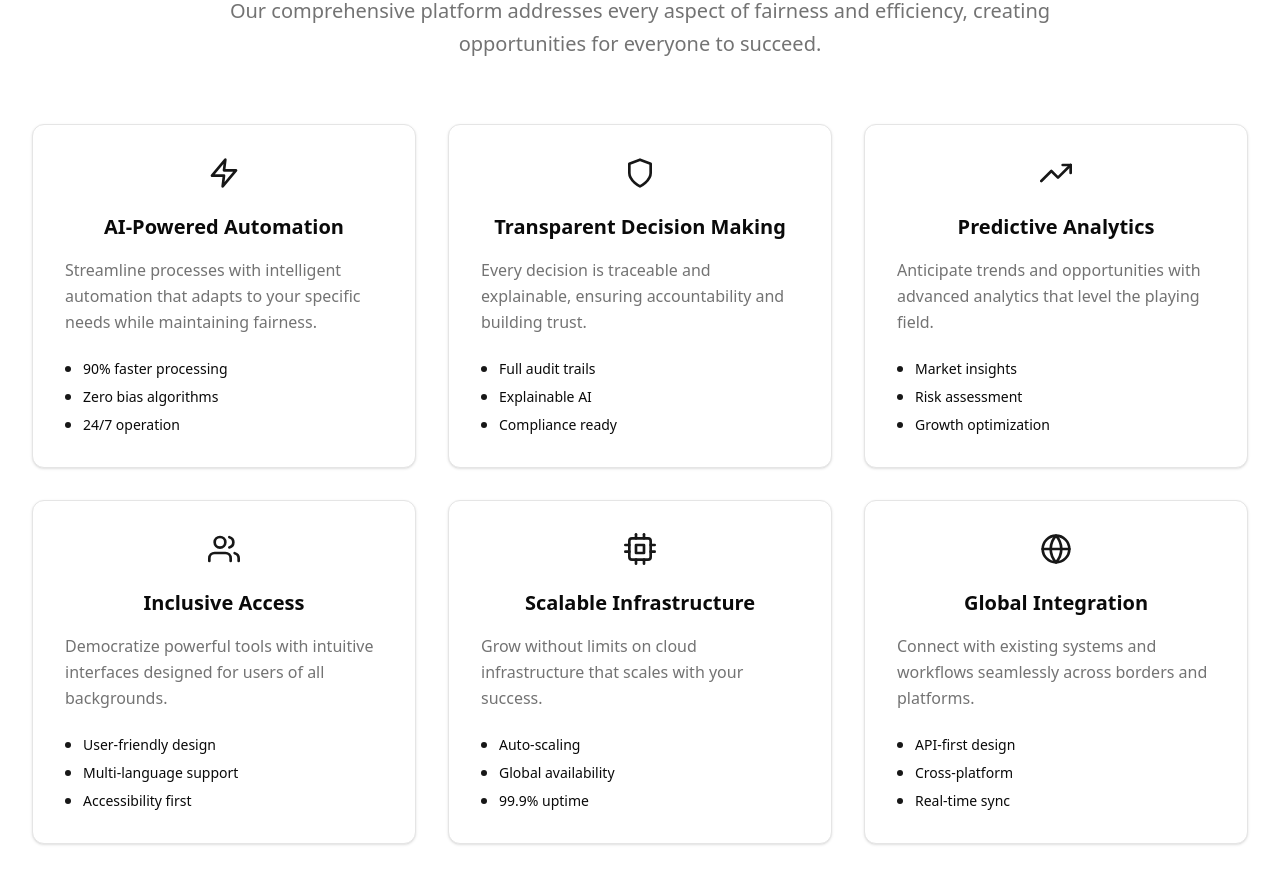
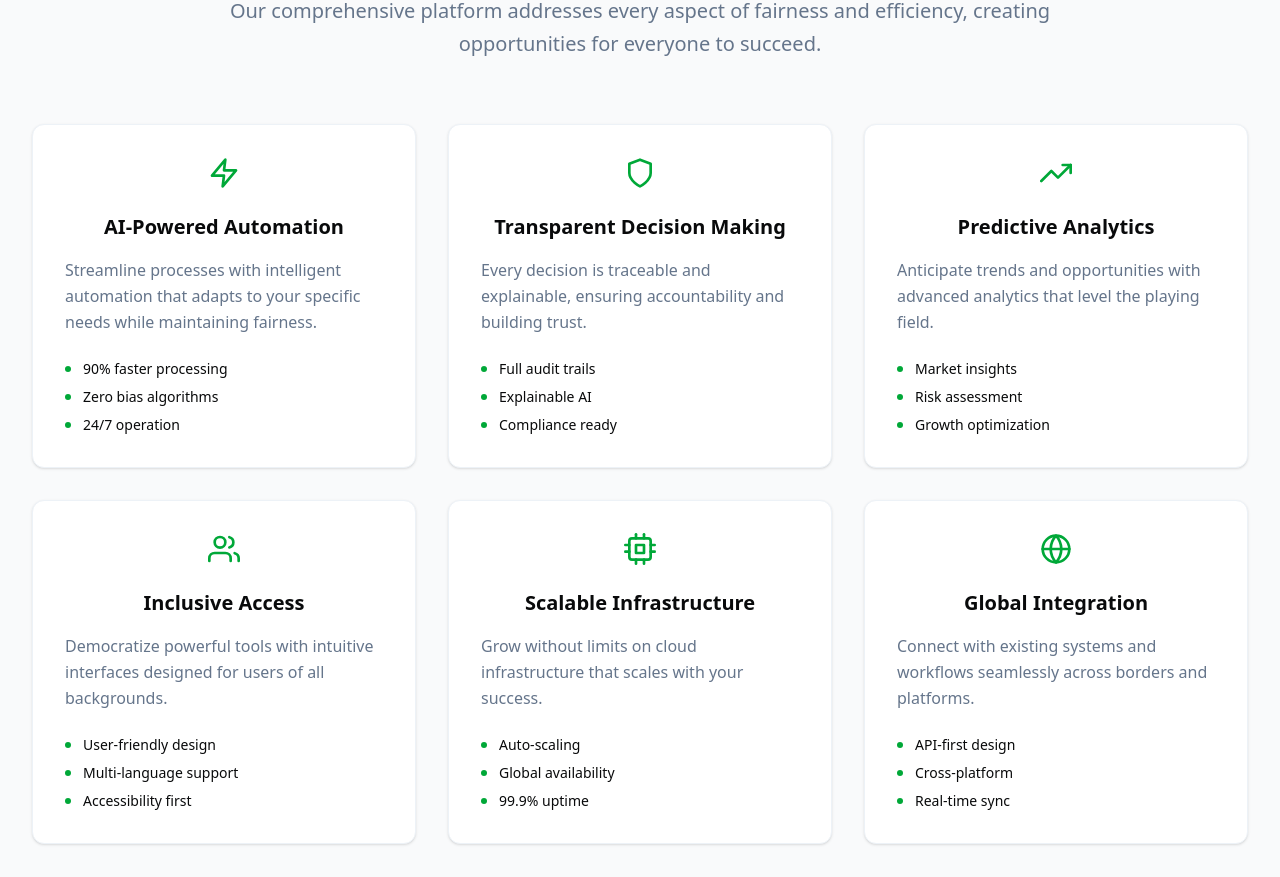
Before and after one commit to Fairleap-AI/fairleap-fe, a Next.js app: page / in a window 1280 px wide. Shown: the part 1920-2797 px from the top of the page. Built offline with nearby package versions, Linux system fonts and the light colour scheme.

Commit message:
Add robots and sitemap generation; update manifest and layout metadata

```diff
--- a/src/app/globals.css
+++ b/src/app/globals.css
@@ -2,48 +2,46 @@
 @tailwind components;
 @tailwind utilities;
 
-
-
 @layer base {
   :root {
+    /* FairLeap Light Theme */
+    --background: 210 20% 98%; /* Off White #F8FAFC */
 
-    --background: 0 0% 100%;
+    --foreground: 210 9% 4%; /* Rich Black #0A0A0B */
 
-    --foreground: 0 0% 3.9%;
+    --card: 0 0% 100%; /* Pure White #FFFFFF */
 
-    --card: 0 0% 100%;
+    --card-foreground: 210 9% 4%; /* Rich Black #0A0A0B */
 
-    --card-foreground: 0 0% 3.9%;
+    --popover: 0 0% 100%; /* Pure White #FFFFFF */
 
-    --popover: 0 0% 100%;
+    --popover-foreground: 210 9% 4%; /* Rich Black #0A0A0B */
 
-    --popover-foreground: 0 0% 3.9%;
+    --primary: 140 100% 33%; /* Primary Green #00AA13 */
 
-    --primary: 0 0% 9%;
+    --primary-foreground: 0 0% 100%; /* Pure White */
 
-    --primary-foreground: 0 0% 98%;
+    --secondary: 207 61% 53%; /* Trust Blue #1E88E5 */
 
-    --secondary: 0 0% 96.1%;
+    --secondary-foreground: 0 0% 100%; /* Pure White */
 
-    --secondary-foreground: 0 0% 9%;
+    --muted: 210 40% 95%; /* Light Gray #E2E8F0 */
 
-    --muted: 0 0% 96.1%;
+    --muted-foreground: 215 16% 47%; /* Medium Gray #718096 */
 
-    --muted-foreground: 0 0% 45.1%;
+    --accent: 140 100% 33%; /* Primary Green #00AA13 */
 
-    --accent: 0 0% 96.1%;
+    --accent-foreground: 0 0% 100%; /* Pure White */
 
-    --accent-foreground: 0 0% 9%;
-
-    --destructive: 0 84.2% 60.2%;
+    --destructive: 0 84% 60%; /* Error #EF4444 */
 
     --destructive-foreground: 0 0% 98%;
 
-    --border: 0 0% 89.8%;
+    --border: 210 40% 95%; /* Light Gray #E2E8F0 */
 
-    --input: 0 0% 89.8%;
+    --input: 210 40% 95%; /* Light Gray #E2E8F0 */
 
-    --ring: 0 0% 3.9%;
+    --ring: 140 100% 33%; /* Primary Green #00AA13 */
 
     --chart-1: 12 76% 61%;
 
@@ -55,8 +53,7 @@
 
     --chart-5: 27 87% 67%;
 
-    --radius: 0.5rem
-  ;
+    --radius: 0.5rem;
 
     --sidebar-background: 0 0% 98%;
 
@@ -72,46 +69,47 @@
 
     --sidebar-border: 220 13% 91%;
 
-    --sidebar-ring: 217.2 91.2% 59.8%}
+    --sidebar-ring: 217.2 91.2% 59.8%;
+  }
   .dark {
+    /* FairLeap Dark Theme */
+    --background: 210 9% 4%; /* Rich Black #0A0A0B */
 
-    --background: 0 0% 3.9%;
+    --foreground: 210 20% 98%; /* Off White #F8FAFC */
 
-    --foreground: 0 0% 98%;
+    --card: 210 11% 15%; /* Charcoal #2C3E50 */
 
-    --card: 0 0% 3.9%;
+    --card-foreground: 210 20% 98%; /* Off White #F8FAFC */
 
-    --card-foreground: 0 0% 98%;
+    --popover: 210 11% 15%; /* Charcoal #2C3E50 */
 
-    --popover: 0 0% 3.9%;
+    --popover-foreground: 210 20% 98%; /* Off White #F8FAFC */
 
-    --popover-foreground: 0 0% 98%;
+    --primary: 140 100% 43%; /* Primary Light #33BB44 */
 
-    --primary: 0 0% 98%;
+    --primary-foreground: 210 9% 4%; /* Rich Black #0A0A0B */
 
-    --primary-foreground: 0 0% 9%;
+    --secondary: 207 61% 53%; /* Trust Blue #1E88E5 */
 
-    --secondary: 0 0% 14.9%;
+    --secondary-foreground: 0 0% 100%; /* Pure White */
 
-    --secondary-foreground: 0 0% 98%;
+    --muted: 210 11% 15%; /* Charcoal #2C3E50 */
 
-    --muted: 0 0% 14.9%;
+    --muted-foreground: 215 16% 47%; /* Medium Gray #718096 */
 
-    --muted-foreground: 0 0% 63.9%;
+    --accent: 140 100% 43%; /* Primary Light #33BB44 */
 
-    --accent: 0 0% 14.9%;
+    --accent-foreground: 210 9% 4%; /* Rich Black #0A0A0B */
 
-    --accent-foreground: 0 0% 98%;
-
-    --destructive: 0 62.8% 30.6%;
+    --destructive: 0 84% 60%; /* Error #EF4444 */
 
     --destructive-foreground: 0 0% 98%;
 
-    --border: 0 0% 14.9%;
+    --border: 210 11% 15%; /* Charcoal #2C3E50 */
 
-    --input: 0 0% 14.9%;
+    --input: 210 11% 15%; /* Charcoal #2C3E50 */
 
-    --ring: 0 0% 83.1%;
+    --ring: 140 100% 43%; /* Primary Light #33BB44 */
 
     --chart-1: 220 70% 50%;
 
@@ -121,8 +119,7 @@
 
     --chart-4: 280 65% 60%;
 
-    --chart-5: 340 75% 55%
-  ;
+    --chart-5: 340 75% 55%;
 
     --sidebar-background: 240 5.9% 10%;
 
@@ -138,10 +135,9 @@
 
     --sidebar-border: 240 3.7% 15.9%;
 
-    --sidebar-ring: 217.2 91.2% 59.8%}
+    --sidebar-ring: 217.2 91.2% 59.8%;
+  }
 }
-
-
 
 @layer base {
   * {
--- a/src/app/layout.tsx
+++ b/src/app/layout.tsx
@@ -13,10 +13,91 @@ const geistMono = Geist_Mono({
 });
 
 export const metadata: Metadata = {
-  title:
-    "FairLeapAI - Empowering Gojek Drivers with Smarter Earnings & Real-Time Support",
+  title: {
+    default:
+      "FairLeapAI - Empowering Gojek Drivers with Smarter Earnings & Real-Time Support",
+    template: "%s | FairLeapAI",
+  },
   description:
     "Empowers Gojek drivers with AI-driven earnings forecasts, welfare support, and personalized insights.",
+  keywords: [
+    "Gojek",
+    "Driver Earnings",
+    "AI Forecast",
+    "Welfare Support",
+    "Real-time Support",
+    "Driver Insights",
+    "FairLeapAI",
+  ],
+  authors: [{ name: "FairLeap Team" }],
+  creator: "FairLeap",
+  publisher: "FairLeap",
+  formatDetection: {
+    email: false,
+    address: false,
+    telephone: false,
+  },
+  metadataBase: new URL("https://fairleap.ai"),
+  openGraph: {
+    title:
+      "FairLeapAI - Empowering Gojek Drivers with Smarter Earnings & Real-Time Support",
+    description:
+      "Empowers Gojek drivers with AI-driven earnings forecasts, welfare support, and personalized insights.",
+    url: "https://fairleap.ai",
+    siteName: "FairLeapAI",
+    images: [
+      {
+        url: "/web-app-manifest-512x512.png",
+        width: 512,
+        height: 512,
+        alt: "FairLeap Logo",
+      },
+      {
+        url: "/web-app-manifest-192x192.png",
+        width: 192,
+        height: 192,
+        alt: "FairLeap Logo",
+      },
+    ],
+    locale: "en_US",
+    type: "website",
+  },
+  twitter: {
+    card: "summary_large_image",
+    title:
+      "FairLeapAI - Empowering Gojek Drivers with Smarter Earnings & Real-Time Support",
+    description:
+      "Empowers Gojek drivers with AI-driven earnings forecasts, welfare support, and personalized insights.",
+    images: ["/web-app-manifest-512x512.png"],
+    creator: "@fairleap",
+  },
+  icons: {
+    icon: [
+      { url: "/favicon.ico" },
+      { url: "/icon1.png", type: "image/png", sizes: "32x32" },
+      { url: "/icon0.svg", type: "image/svg+xml" },
+    ],
+    apple: [{ url: "/apple-icon.png", sizes: "180x180", type: "image/png" }],
+    other: [
+      {
+        rel: "mask-icon",
+        url: "/icon0.svg",
+        color: "#00AA13",
+      },
+    ],
+  },
+  manifest: "/manifest.json",
+  robots: {
+    index: true,
+    follow: true,
+    googleBot: {
+      index: true,
+      follow: true,
+      "max-video-preview": -1,
+      "max-image-preview": "large",
+      "max-snippet": -1,
+    },
+  },
 };
 
 export default function RootLayout({
--- /dev/null
+++ b/src/app/robots.ts
@@ -0,0 +1,13 @@
+import { MetadataRoute } from "next";
+
+export default function robots(): MetadataRoute.Robots {
+  return {
+    rules: {
+      userAgent: "*",
+      allow: "/",
+      disallow: ["/private/", "/api/"],
+    },
+    sitemap: "https://fairleap.ai/sitemap.xml",
+    host: "https://fairleap.ai",
+  };
+}
--- a/tailwind.config.ts
+++ b/tailwind.config.ts
@@ -10,85 +10,107 @@ export default {
   theme: {
     extend: {
       colors: {
-  			background: 'hsl(var(--background))',
-  			foreground: 'hsl(var(--foreground))',
+        // FairLeap Brand Colors
+        fairleap: {
+          primary: "#00AA13",
+          "primary-dark": "#007A0E",
+          "primary-light": "#33BB44",
+          "trust-blue": "#1E88E5",
+          "warm-orange": "#FF6B35",
+          "success-teal": "#00BFA5",
+          "rich-black": "#0A0A0B",
+          charcoal: "#2C3E50",
+          "medium-gray": "#718096",
+          "light-gray": "#E2E8F0",
+          "off-white": "#F8FAFC",
+          "pure-white": "#FFFFFF",
+        },
+        // Semantic Colors
+        success: "#10B981",
+        warning: "#F59E0B",
+        error: "#EF4444",
+        info: "#3B82F6",
+
+        // ShadCN Variables (mapped to FairLeap colors)
+        background: "hsl(var(--background))",
+        foreground: "hsl(var(--foreground))",
         card: {
-  				DEFAULT: 'hsl(var(--card))',
-  				foreground: 'hsl(var(--card-foreground))'
+          DEFAULT: "hsl(var(--card))",
+          foreground: "hsl(var(--card-foreground))",
         },
         popover: {
-  				DEFAULT: 'hsl(var(--popover))',
-  				foreground: 'hsl(var(--popover-foreground))'
+          DEFAULT: "hsl(var(--popover))",
+          foreground: "hsl(var(--popover-foreground))",
         },
         primary: {
-  				DEFAULT: 'hsl(var(--primary))',
-  				foreground: 'hsl(var(--primary-foreground))'
+          DEFAULT: "hsl(var(--primary))",
+          foreground: "hsl(var(--primary-foreground))",
         },
         secondary: {
-  				DEFAULT: 'hsl(var(--secondary))',
-  				foreground: 'hsl(var(--secondary-foreground))'
+          DEFAULT: "hsl(var(--secondary))",
+          foreground: "hsl(var(--secondary-foreground))",
         },
         muted: {
-  				DEFAULT: 'hsl(var(--muted))',
-  				foreground: 'hsl(var(--muted-foreground))'
+          DEFAULT: "hsl(var(--muted))",
+          foreground: "hsl(var(--muted-foreground))",
         },
         accent: {
-  				DEFAULT: 'hsl(var(--accent))',
-  				foreground: 'hsl(var(--accent-foreground))'
+          DEFAULT: "hsl(var(--accent))",
+          foreground: "hsl(var(--accent-foreground))",
         },
         destructive: {
-  				DEFAULT: 'hsl(var(--destructive))',
-  				foreground: 'hsl(var(--destructive-foreground))'
+          DEFAULT: "hsl(var(--destructive))",
+          foreground: "hsl(var(--destructive-foreground))",
         },
-  			border: 'hsl(var(--border))',
-  			input: 'hsl(var(--input))',
-  			ring: 'hsl(var(--ring))',
+        border: "hsl(var(--border))",
+        input: "hsl(var(--input))",
+        ring: "hsl(var(--ring))",
         chart: {
-  				'1': 'hsl(var(--chart-1))',
-  				'2': 'hsl(var(--chart-2))',
-  				'3': 'hsl(var(--chart-3))',
-  				'4': 'hsl(var(--chart-4))',
-  				'5': 'hsl(var(--chart-5))'
+          "1": "hsl(var(--chart-1))",
+          "2": "hsl(var(--chart-2))",
+          "3": "hsl(var(--chart-3))",
+          "4": "hsl(var(--chart-4))",
+          "5": "hsl(var(--chart-5))",
         },
         sidebar: {
-  				DEFAULT: 'hsl(var(--sidebar-background))',
-  				foreground: 'hsl(var(--sidebar-foreground))',
-  				primary: 'hsl(var(--sidebar-primary))',
-  				'primary-foreground': 'hsl(var(--sidebar-primary-foreground))',
-  				accent: 'hsl(var(--sidebar-accent))',
-  				'accent-foreground': 'hsl(var(--sidebar-accent-foreground))',
-  				border: 'hsl(var(--sidebar-border))',
-  				ring: 'hsl(var(--sidebar-ring))'
-  			}
+          DEFAULT: "hsl(var(--sidebar-background))",
+          foreground: "hsl(var(--sidebar-foreground))",
+          primary: "hsl(var(--sidebar-primary))",
+          "primary-foreground": "hsl(var(--sidebar-primary-foreground))",
+          accent: "hsl(var(--sidebar-accent))",
+          "accent-foreground": "hsl(var(--sidebar-accent-foreground))",
+          border: "hsl(var(--sidebar-border))",
+          ring: "hsl(var(--sidebar-ring))",
+        },
       },
       borderRadius: {
-  			lg: 'var(--radius)',
-  			md: 'calc(var(--radius) - 2px)',
-  			sm: 'calc(var(--radius) - 4px)'
+        lg: "var(--radius)",
+        md: "calc(var(--radius) - 2px)",
+        sm: "calc(var(--radius) - 4px)",
       },
       keyframes: {
-  			'accordion-down': {
+        "accordion-down": {
           from: {
-  					height: '0'
+            height: "0",
           },
           to: {
-  					height: 'var(--radix-accordion-content-height)'
-  				}
+            height: "var(--radix-accordion-content-height)",
           },
-  			'accordion-up': {
+        },
+        "accordion-up": {
           from: {
-  					height: 'var(--radix-accordion-content-height)'
+            height: "var(--radix-accordion-content-height)",
           },
           to: {
-  					height: '0'
-  				}
-  			}
+            height: "0",
+          },
+        },
       },
       animation: {
-  			'accordion-down': 'accordion-down 0.2s ease-out',
-  			'accordion-up': 'accordion-up 0.2s ease-out'
-  		}
-  	}
+        "accordion-down": "accordion-down 0.2s ease-out",
+        "accordion-up": "accordion-up 0.2s ease-out",
+      },
+    },
   },
   plugins: [require("tailwindcss-animate")],
 } satisfies Config;
```
Also changed, not shown: src/app/sitemap.ts (added, +24 -0 lines), public/manifest.json. Lines whose indentation alone changed are shown as unchanged.
